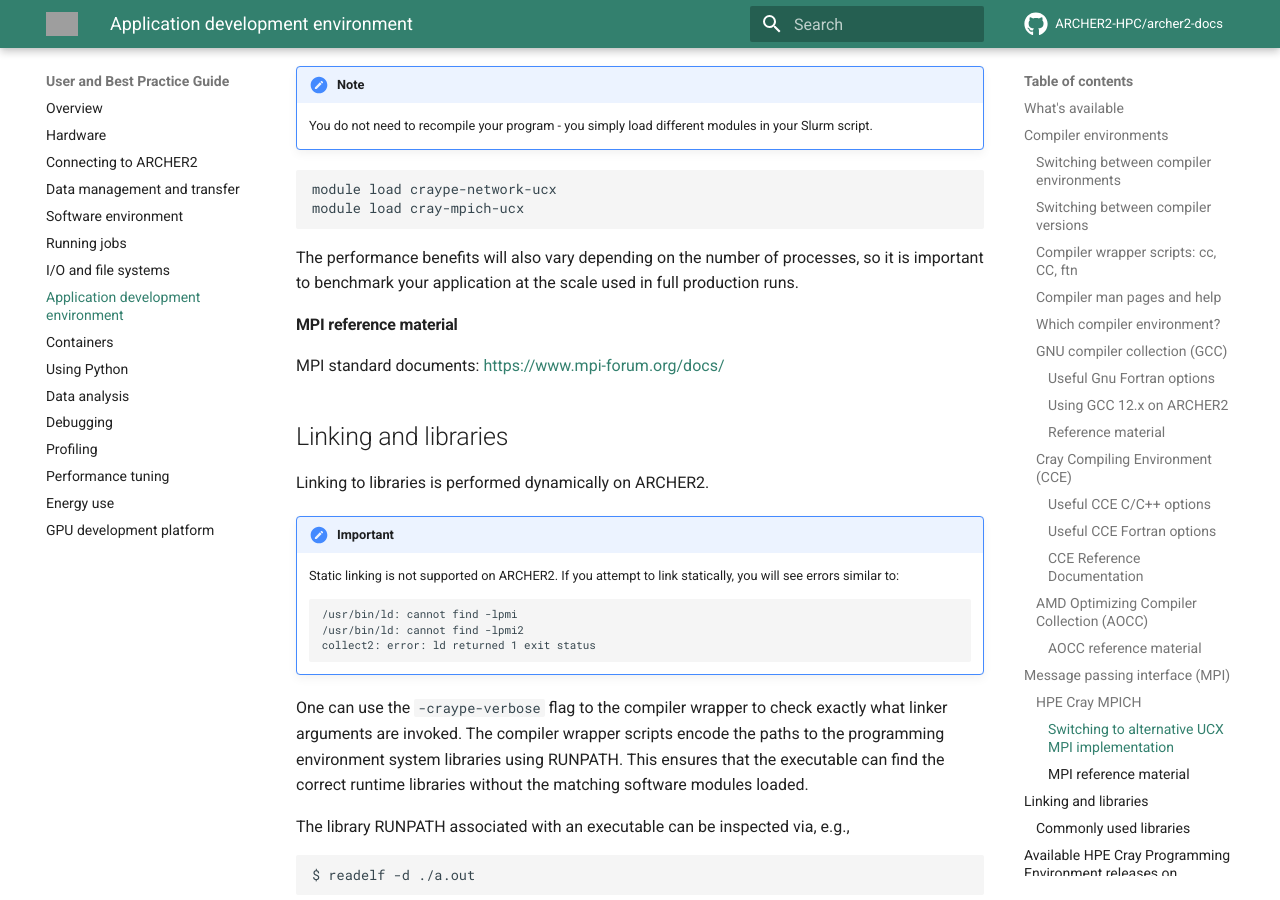
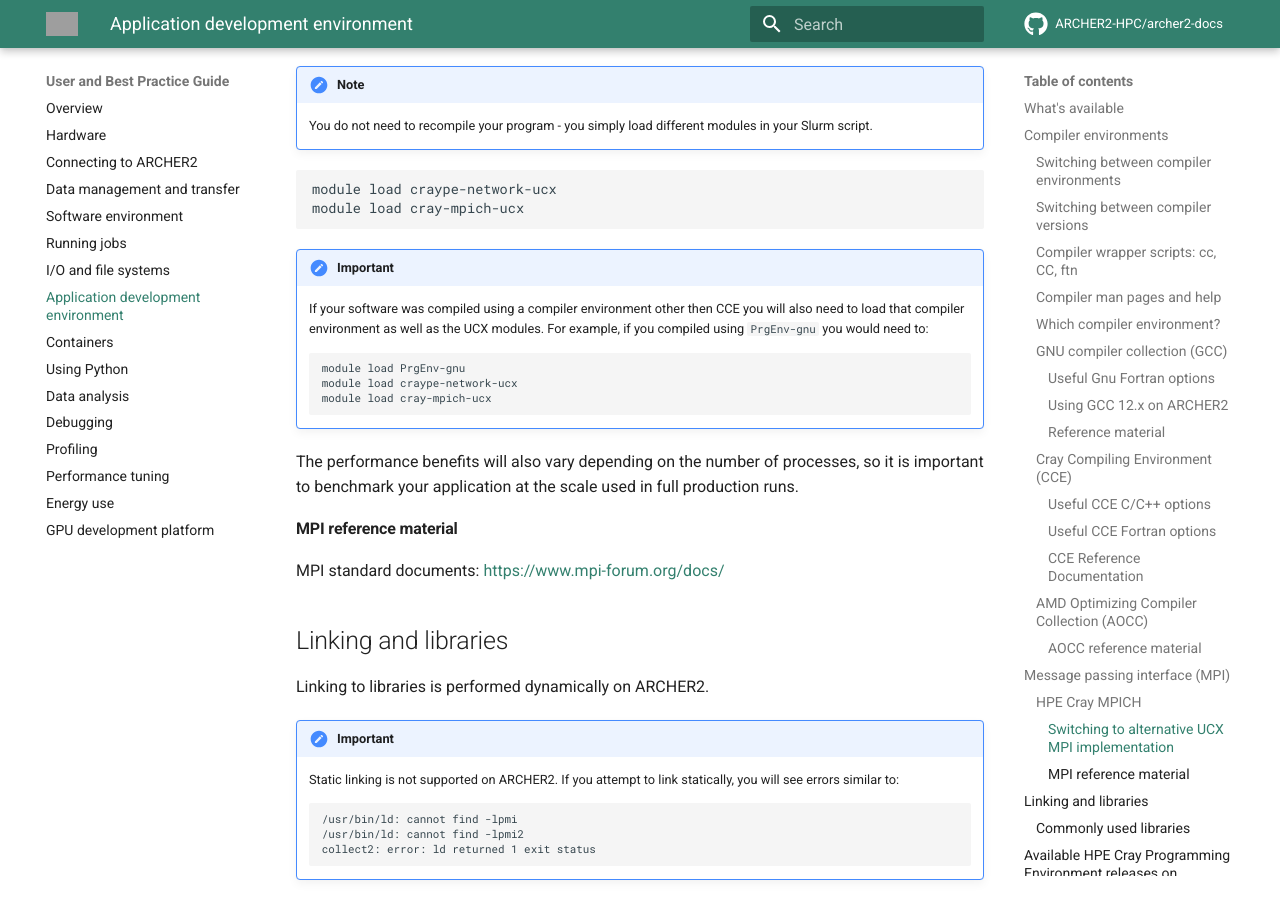
Before and after one commit to ARCHER2-HPC/archer2-docs, an MkDocs documentation site: the page built from docs/user-guide/dev-environment.md, in a window 1280 px wide and 900 px high, scrolled down 11586 px. Built offline with MkDocs 1.6.1 and Material for MkDocs 9.7.7, drawn with Linux system fonts in a browser that asks for light colours; comment, search, counter and statistics services are not loaded; grey boxes are pictures that could not be loaded.

Commit message:
Adds extra note on making UCX available

````diff
--- a/docs/user-guide/dev-environment.md
+++ b/docs/user-guide/dev-environment.md
@@ -544,6 +544,18 @@
 module load cray-mpich-ucx
 ```
 
+!!! important
+    If your software was compiled using a compiler environment other
+    then CCE you will also need to load that compiler environment
+    as well as the UCX modules. For example, if you compiled using
+    `PrgEnv-gnu` you would need to:
+
+    ```
+    module load PrgEnv-gnu
+    module load craype-network-ucx
+    module load cray-mpich-ucx
+    ```
+
 The performance benefits will also vary depending on the number of
 processes, so it is important to benchmark your application at the
 scale used in full production runs.
````
